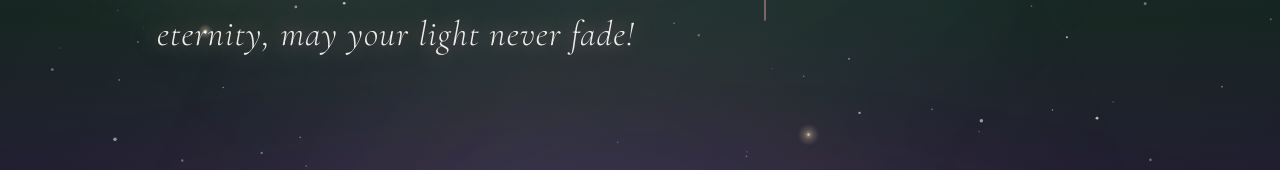
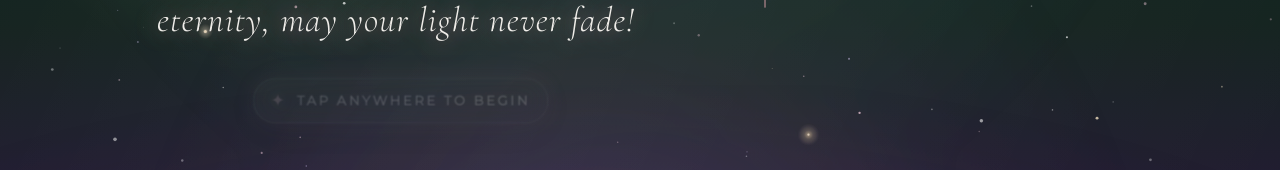
Before and after one commit to wagalomusa/cinematic-birthday, a plain HTML site: page index.html in a window 1280 px wide. Shown: the part 377-547 px from the top of the page. Drawn offline with nearby package versions, Linux system fonts and the light colour scheme.

Commit message:
Beautify gesture hint and keep it through intro

```diff
--- a/css/styles.css
+++ b/css/styles.css
@@ -327,20 +327,53 @@ html, body {
 }
 
 .gesture-hint {
+  display: inline-flex;
+  align-items: center;
+  gap: 0.7rem;
   margin-top: 1.2rem;
-  color: rgba(255,255,255,0.82);
+  padding: 0.8rem 1.1rem;
+  border: 1px solid rgba(255, 255, 255, 0.2);
+  border-radius: 999px;
+  background: linear-gradient(135deg, rgba(255,255,255,0.16), rgba(255,255,255,0.06));
+  backdrop-filter: blur(16px) saturate(1.2);
+  -webkit-backdrop-filter: blur(16px) saturate(1.2);
+  color: rgba(255, 252, 248, 0.95);
+  font-size: 0.84rem;
+  font-weight: 600;
+  letter-spacing: 0.2em;
+  text-transform: uppercase;
+  box-shadow:
+    0 0 0 1px rgba(255, 255, 255, 0.04) inset,
+    0 10px 30px rgba(0, 0, 0, 0.22),
+    0 0 20px rgba(255, 182, 193, 0.18),
+    0 0 40px rgba(200, 180, 255, 0.16);
+  opacity: 0;
+  transform: translateY(10px) scale(0.97);
+  transition: opacity 0.3s ease, transform 0.3s ease, box-shadow 0.3s ease;
+  pointer-events: none;
+}
+
+.gesture-hint::before {
+  content: '✦';
   font-size: 0.95rem;
-  letter-spacing: 0.18em;
-  text-transform: uppercase;
-  opacity: 0;
-  transform: translateY(8px);
-  transition: opacity 0.25s ease, transform 0.25s ease;
-  pointer-events: none;
+  color: #ffd8e2;
+  text-shadow: 0 0 12px rgba(255, 182, 193, 0.7);
+  animation: hint-glow 1.6s ease-in-out infinite;
 }
 
 .gesture-hint.visible {
   opacity: 1;
-  transform: translateY(0);
+  transform: translateY(0) scale(1);
+  box-shadow:
+    0 0 0 1px rgba(255, 255, 255, 0.05) inset,
+    0 14px 38px rgba(0, 0, 0, 0.25),
+    0 0 28px rgba(255, 182, 193, 0.26),
+    0 0 56px rgba(200, 180, 255, 0.22);
+}
+
+@keyframes hint-glow {
+  0%, 100% { transform: scale(0.95); opacity: 0.85; }
+  50% { transform: scale(1.1); opacity: 1; }
 }
 
 @keyframes cursor-blink {
--- a/js/app.js
+++ b/js/app.js
@@ -483,7 +483,6 @@ class CinematicExperience {
 
       this.audioUnlocked = true;
       this._resumeAudioContext();
-      this._hideGestureHint();
 
       if (this.pendingPlayback === 'voice') {
         this.pendingPlayback = null;
@@ -543,7 +542,6 @@ class CinematicExperience {
   _start() {
     this._showGestureHint();
     this._runIntro();
-    setTimeout(() => this._hideGestureHint(), 4000);
   }
 
   /* ─── Scene Management ─── */
@@ -574,6 +572,7 @@ class CinematicExperience {
 
     if (nextScene === 'story' && this.currentScene === 'intro') {
       this.skipIntroAdvance = true;
+      this._hideGestureHint();
     }
 
     if (nextScene === 'intro') {
@@ -613,12 +612,15 @@ class CinematicExperience {
     const cursorEl = document.getElementById('typewriter-cursor');
     this.skipIntroAdvance = false;
 
+    this._showGestureHint();
+
     const typewriter = new Typewriter(textEl, cursorEl, {
       speed: 28,
       pauseBetween: 1200,
       chaos: 0.12,
       voiceEnabled: true,
       onComplete: () => {
+        this._hideGestureHint();
         if (this.skipIntroAdvance) return;
         this._goToScene('story').then(() => this._runStory());
       },
```
